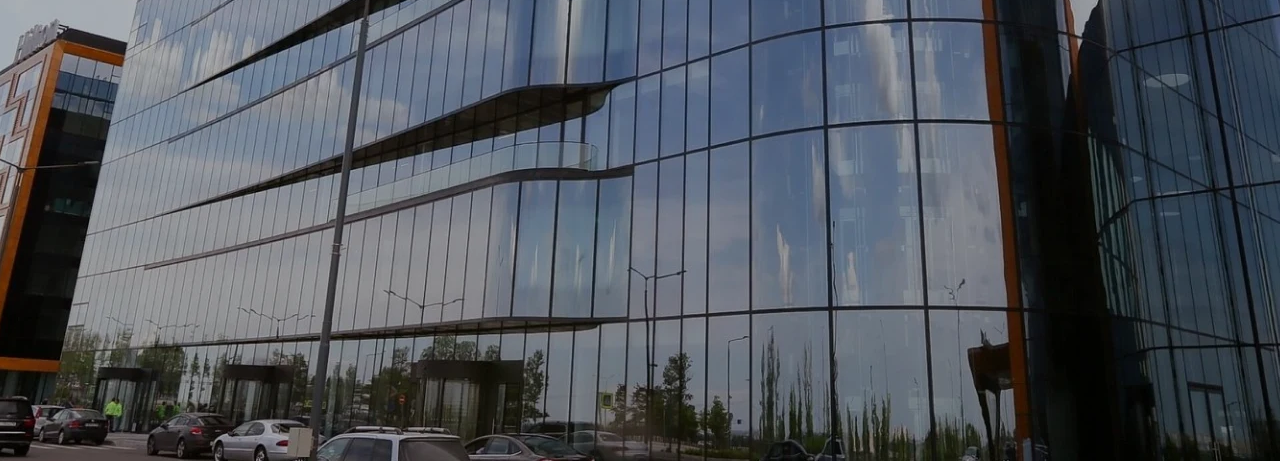
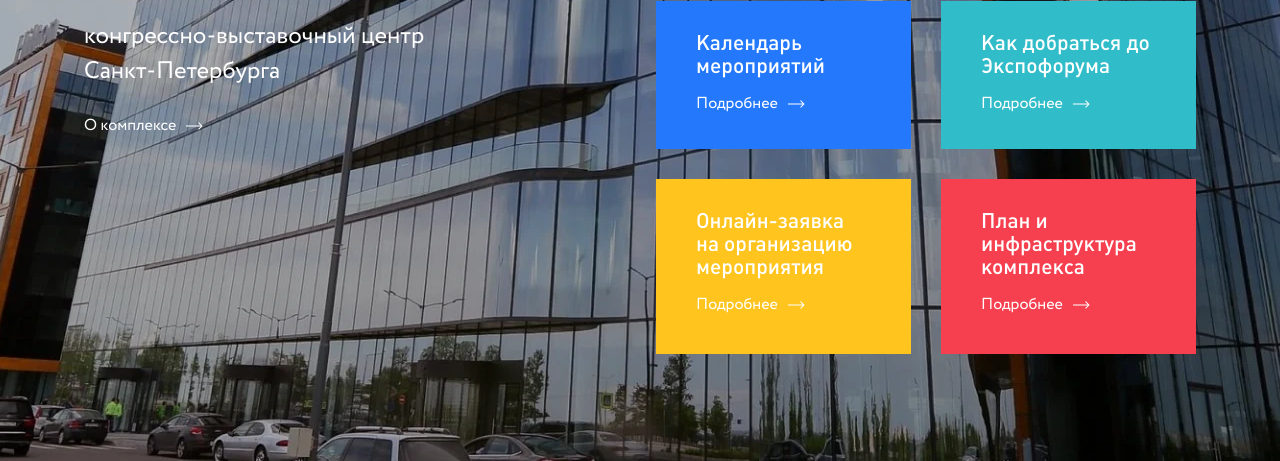
Before and after one commit to nlysenko/expoforum, a React app: page / in a window 1280 px wide. Shown: the part 339-800 px from the top of the page. Built offline with nearby package versions, Linux system fonts and the light colour scheme.

Commit message:
Refactor code

```diff
--- a/src/components/App/style.scss
+++ b/src/components/App/style.scss
@@ -1,4 +1,4 @@
-@import 'styles/variables.scss';
+@import 'styles/variables';
 
 html {
   box-sizing: border-box;
@@ -61,6 +61,18 @@ select {
   @media screen and (max-width: $screen-lg) {
     width: $container-lg;
   }
+
+  /*  @media screen and (max-width: $screen-md) {
+    width: $container-md;
+  }
+
+  @media screen and (max-width: $screen-sm) {
+    width: $container-sm;
+  }
+
+  @media screen and (max-width: $screen-xs) {
+    width: $container-xs;
+  }*/
 }
 
 /* Set body disabled when open menu popup */
--- a/src/components/Header/Header.js
+++ b/src/components/Header/Header.js
@@ -21,7 +21,6 @@ const Header = (props) => {
 
   return (
     <header className="header">
-      <div className="container">
       <div className="header__navigation">
         <Logo />
 
@@ -38,7 +37,6 @@ const Header = (props) => {
           false
         )}
       </div>
-      </div>
     </header>
   )
 }
--- a/src/components/Header/style.scss
+++ b/src/components/Header/style.scss
@@ -1,7 +1,7 @@
-@import 'styles/variables.scss';
+@import 'styles/variables';
 
 .header {
-  position: fixed;
+  position: absolute;
   top: 0;
   left: 0;
   right: 0;
@@ -13,5 +13,9 @@
   &__navigation {
     display: flex;
     justify-content: space-between;
+    align-items: center;
+    width: $container-xxl;
+    margin: 0 auto;
+    padding: 0 15px;
   }
 }
--- a/src/components/MenuPopup/MenuPopup.js
+++ b/src/components/MenuPopup/MenuPopup.js
@@ -21,7 +21,7 @@ const MenuPopup = (props) => {
   return (
     <div className="menu">
       {menuIsOpen ? (
-        <div className="menu__overlay" onClick={toggleMenuPopup} />
+        <div className="menu__cover" onClick={toggleMenuPopup} />
       ) : (
         false
       )}
--- a/src/components/MenuPopup/style.scss
+++ b/src/components/MenuPopup/style.scss
@@ -1,9 +1,11 @@
 @import 'styles/variables';
 
 .menu {
-  &__overlay {
-    @media screen and (max-width: $screen-lg) {
-      position: absolute;
+  width: 280px;
+
+  &__cover {
+    @media screen and (max-width: 1130px) {
+      position: fixed;
       top: 0;
       left: 0;
       right: 0;
--- a/src/shared/buttons/LineMenuButton/style.scss
+++ b/src/shared/buttons/LineMenuButton/style.scss
@@ -1,4 +1,4 @@
-@import 'styles/variables.scss';
+@import 'styles/variables';
 
 %bar-shared {
   width: 35px;
@@ -12,7 +12,7 @@
   display: none;
   cursor: pointer;
 
-  @media screen and (max-width: $screen-lg) {
+  @media screen and (max-width: 1130px) {
     display: inline-block;
   }
 
--- a/src/shared/components/Lang/style.scss
+++ b/src/shared/components/Lang/style.scss
@@ -1,11 +1,11 @@
-@import 'styles/variables.scss';
+@import 'styles/variables';
 
 .lang {
   display: flex;
   align-items: center;
   margin-left: 20px;
 
-  @media screen and (max-width: $screen-lg) {
+  @media screen and (max-width: 1130px) {
     margin-left: 0;
     padding-top: 10px;
   }
--- a/src/shared/components/Navbar/style.scss
+++ b/src/shared/components/Navbar/style.scss
@@ -4,7 +4,7 @@
   display: flex;
   align-items: center;
 
-  @media screen and (max-width: $screen-lg) {
+  @media screen and (max-width: 1130px) {
     padding-top: 30px;
   }
 
@@ -12,7 +12,7 @@
     display: flex;
     justify-content: space-between;
 
-    @media screen and (max-width: $screen-lg) {
+    @media screen and (max-width: 1130px) {
       flex-direction: column;
     }
   }
@@ -20,7 +20,7 @@
   &__item {
     padding: 0 13px;
 
-    @media screen and (max-width: $screen-lg) {
+    @media screen and (max-width: 1130px) {
       padding: 10px 0;
     }
   }
--- a/src/shared/components/Submenu/style.scss
+++ b/src/shared/components/Submenu/style.scss
@@ -4,7 +4,7 @@
   display: flex;
   align-items: center;
 
-  @media screen and (max-width: $screen-lg) {
+  @media screen and (max-width: 1130px) {
     flex-direction: column;
     align-items: flex-start;
     padding-top: 20px;
--- a/src/shared/forms/SearchForm/style.scss
+++ b/src/shared/forms/SearchForm/style.scss
@@ -1,4 +1,4 @@
-@import 'styles/variables.scss';
+@import 'styles/variables';
 
 .search-form {
   &__search {
--- a/src/shared/sections/Top/Top.js
+++ b/src/shared/sections/Top/Top.js
@@ -6,10 +6,51 @@
 
 import React from 'react'
 
+import { ReactComponent as ArrowIcon } from 'assets/svg/arrow.svg'
+
 import './style.scss'
 
+const cards = [
+  { title: 'Календарь мероприятий', url: '/#' },
+  { title: 'Как добраться до Экспофорума', url: '/#' },
+  { title: 'Онлайн-заявка на организацию мероприятия', url: '/#' },
+  { title: 'План и инфраструктура комплекса', url: '/#' },
+]
+
 const Top = () => {
-  return <section className="top"></section>
+  return (
+    <section className="top-section">
+      <div className="container">
+        <div className="top-section__inner">
+          <div className="top-section__about-forum">
+            <h1 className="top-section__title">ЭКСПОФОРУМ</h1>
+
+            <p className="top-section__info-text">
+              конгрессно-выставочный центр Санкт-Петербурга
+            </p>
+
+            <a className="top-section__more-link" href="/#">
+              О комплексе
+              <ArrowIcon />
+            </a>
+          </div>
+
+          <div className="top-section__info">
+            {cards.map((elem, i) => (
+              <div className="top-section__card" key={i}>
+                <h3 className="top-section__card-title">{elem.title}</h3>
+
+                <a className="top-section__card-more-link" href={elem.url}>
+                  Подробнее
+                  <ArrowIcon />
+                </a>
+              </div>
+            ))}
+          </div>
+        </div>
+      </div>
+    </section>
+  )
 }
 
 export default Top
--- a/src/shared/sections/Top/style.scss
+++ b/src/shared/sections/Top/style.scss
@@ -1,8 +1,91 @@
-.top {
+@import 'styles/variables';
+
+%link-shared {
+  color: $color-white;
+
+  &:hover {
+    color: $color-main-ice-cream;
+  }
+
+  &:hover path {
+    fill: $color-main-ice-cream !important;
+  }
+
+  svg {
+    margin-left: 10px;
+  }
+}
+
+.top-section {
   background-image: url('~assets/img/bgc.webp');
   background-size: cover;
   background-position: center center;
   background-repeat: no-repeat;
-  width: 100%;
   height: 800px;
+  color: $color-white;
+
+  &__inner {
+    padding-top: 250px;
+    display: flex;
+    justify-content: space-between;
+  }
+
+  &__about-forum {
+    width: 420px;
+  }
+
+  &__title {
+    font-family: $font-plumb;
+    font-size: 64px;
+  }
+
+  &__info-text {
+    font-size: 24px;
+    padding-right: 20px;
+    padding-top: 35px;
+    padding-bottom: 25px;
+  }
+
+  &__more-link {
+    @extend %link-shared;
+  }
+
+  &__info {
+    display: grid;
+    grid-template-rows: 148px 175px;
+    grid-template-columns: 255px 255px;
+    grid-gap: 30px;
+    padding-top: 90px;
+  }
+
+  &__card {
+    padding: 30px 40px;
+
+    &:first-child {
+      background-color: $color-main-blue;
+    }
+
+    &:nth-child(2) {
+      background-color: $color-main-green;
+    }
+
+    &:nth-child(3) {
+      background-color: $color-main-yellow;
+    }
+
+    &:last-child {
+      background-color: $color-main-red;
+    }
+  }
+
+  &__card-title {
+    font-family: $font-plumb;
+    font-weight: 500;
+    font-size: 21px;
+    padding-bottom: 15px;
+  }
+
+  &__card-more-link {
+    @extend %link-shared;
+  }
 }
--- a/styles/variables.scss
+++ b/styles/variables.scss
@@ -1,4 +1,4 @@
-@import 'styles/typografy.scss';
+@import 'styles/typografy';
 
 /* Colors */
 $color-main-blue: #2378fc;
@@ -15,14 +15,14 @@ $font-plumb: 'Plumb', sans-serif;
 
 /* Containers */
 $container-xs: 290px;
-$container-sm: 450px;
-$container-md: 738px;
+$container-sm: 420px;
+$container-md: 668px;
 $container-lg: 962px;
 $container-xl: 1142px;
+$container-xxl: 1564px;
 
 /* Screens */
-$screen-xs: 0;
+$screen-xs: 320px;
 $screen-sm: 480px;
 $screen-md: 768px;
-$screen-lg: 1130px;
-$screen-xl: 1200px;
+$screen-lg: 1200px;
```
Also changed, not shown: src/assets/svg/arrow.svg (added). Lines whose indentation alone changed are shown as unchanged.
